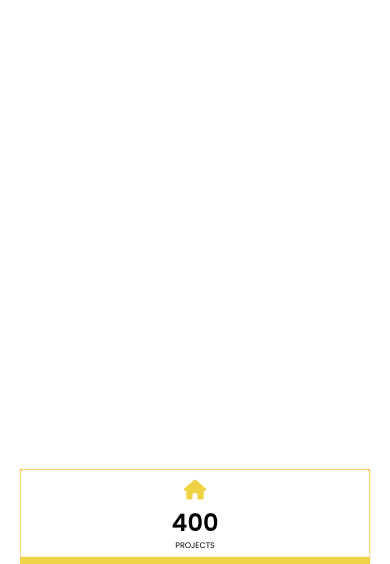
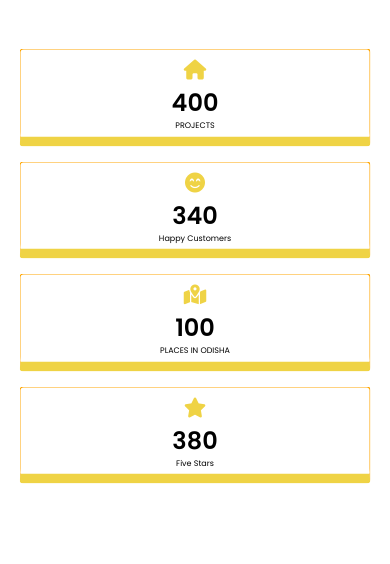
Before and after one commit to janmajay6/pictorialstudio, a plain HTML site: page index.html in a window 390 px wide. Shown: the part 361-925 px from the top of the page. After the commit the page ends 895 px from the top, so only its background shows below. Drawn offline with nearby package versions, Linux system fonts and the light colour scheme.

Commit message:
Update style.css

```diff
--- a/style.css
+++ b/style.css
@@ -96,7 +96,7 @@ span.num {
 @media screen and (max-width: 480px) {
  .wrapper{
    grid-gap: 15px;
-   margin-bottom: 600px;
+   margin-top: 230px;
  }
  .container{
    width: 100%;
```
